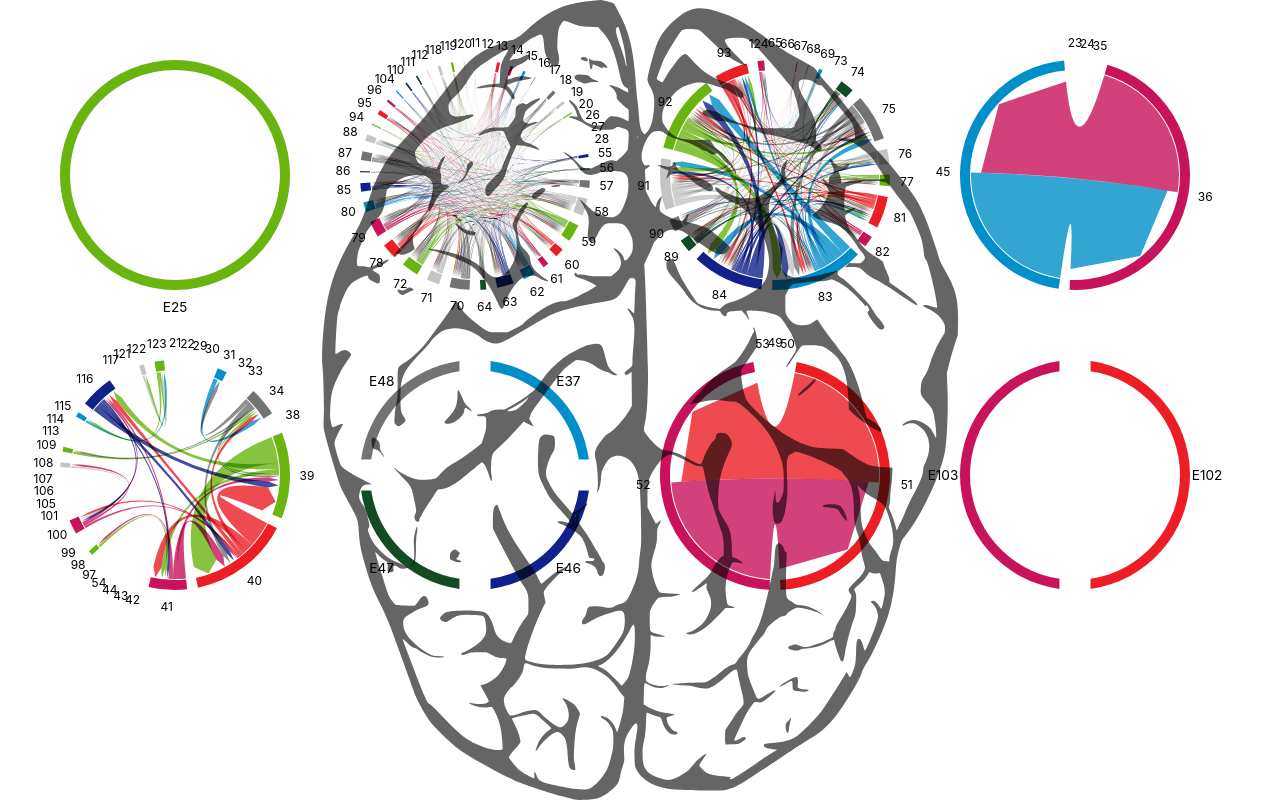
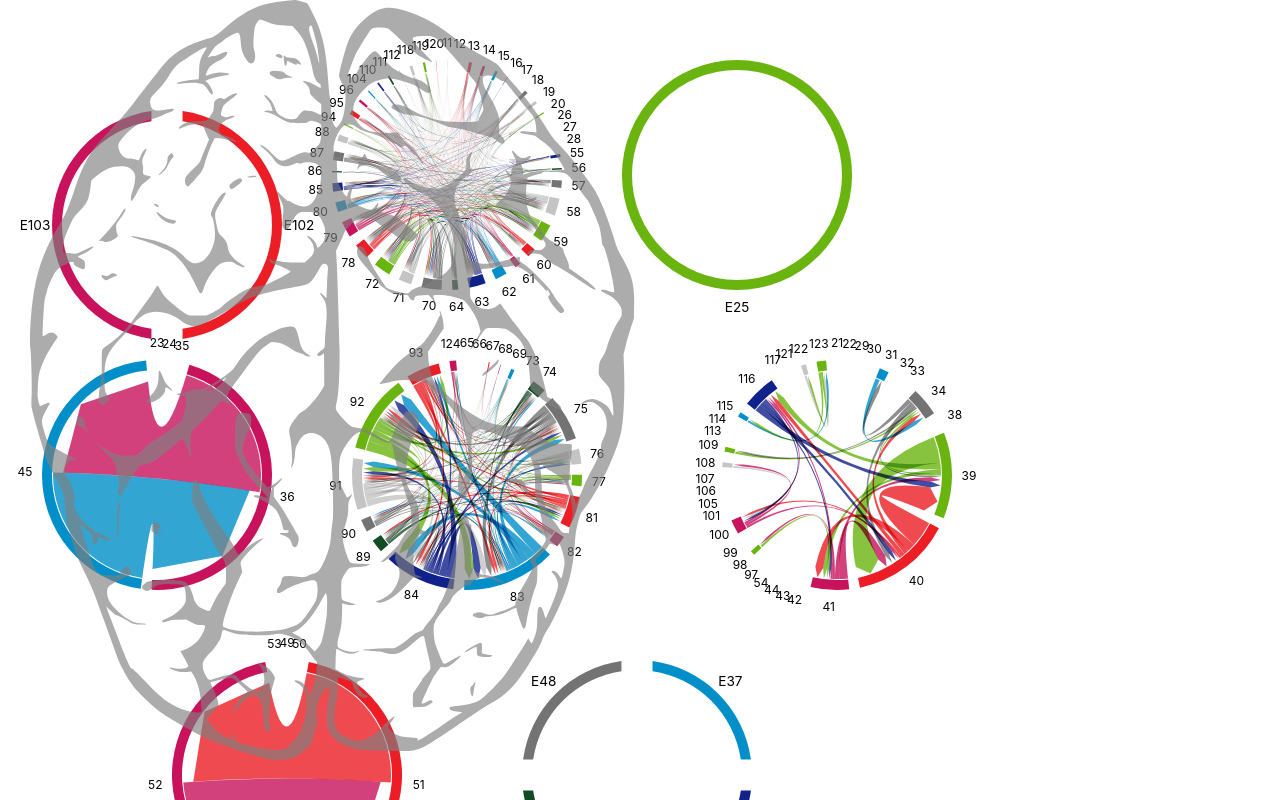
Before and after one commit to nafiul-nipu/brain-d3-playground, a React (Create React App) app: page / in a window 1280 px wide. Built offline with nearby package versions, Linux system fonts and the light colour scheme.

Commit message:
position updated

```diff
--- a/src/App.css
+++ b/src/App.css
@@ -1,19 +1,20 @@
 .svg-container {
     position: relative;
-    width: 100%;
-    height: 100%;
+    /* width: 100%;
+    height: 100%; */
   }
 
   .top-svg {
-    position: absolute;
-    top: 0;
+    /* position: absolute; */
+    /* top: 0;
     left: 0;
     width: 100%;
-    height: 100%;
+    height: 100%; */
   }
 
   .bottom-svg{
-    width: 100%;
-    height: 100vh;
-    opacity: 0.6;
+    position: absolute;
+    width: 50%;
+    height: 95vh;
+    opacity: 0.65;
   }
--- a/src/App.js
+++ b/src/App.js
@@ -8,8 +8,9 @@ function App() {
     <Container fluid>
       <Row>
         <Col md='12' className='svg-container'>
+          <Brain className='bottom-svg'/>
           <ChordContainer />
-          <Brain className='bottom-svg'/>
+
 
         </Col>
       </Row>
--- a/src/ChordContainer.js
+++ b/src/ChordContainer.js
@@ -45,8 +45,8 @@ export const ChordContainer = () => {
     // console.log(chords)
     const base = width / 2
     const hB = height / 2
-    const x = [base, base + 300, base + 600, base + 900, base, base + 300, base + 600, base + 900]
-    const y = [hB, hB, hB, hB, hB + 300, hB + 300, hB + 300, hB + 300]
+    const x = [base + 550, base + 260, base + 280, base - 30 , base + 650, base + 450, base + 100, base-20]
+    const y = [hB, hB, hB+300, hB + 300, hB + 300, hB + 600, hB + 600, hB+50]
 
     return (
         <svg width={window.innerWidth} height={window.innerHeight} className='top-svg'>
```
Also changed, not shown: src/brain.svg.
